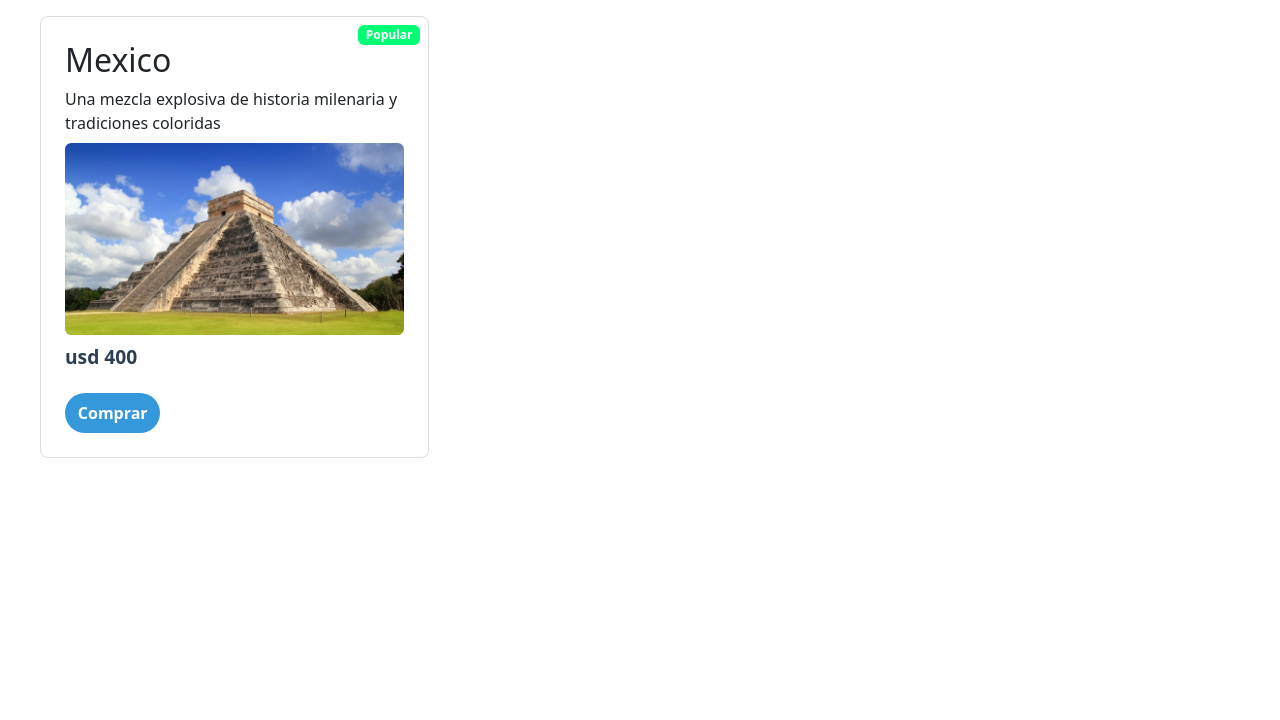
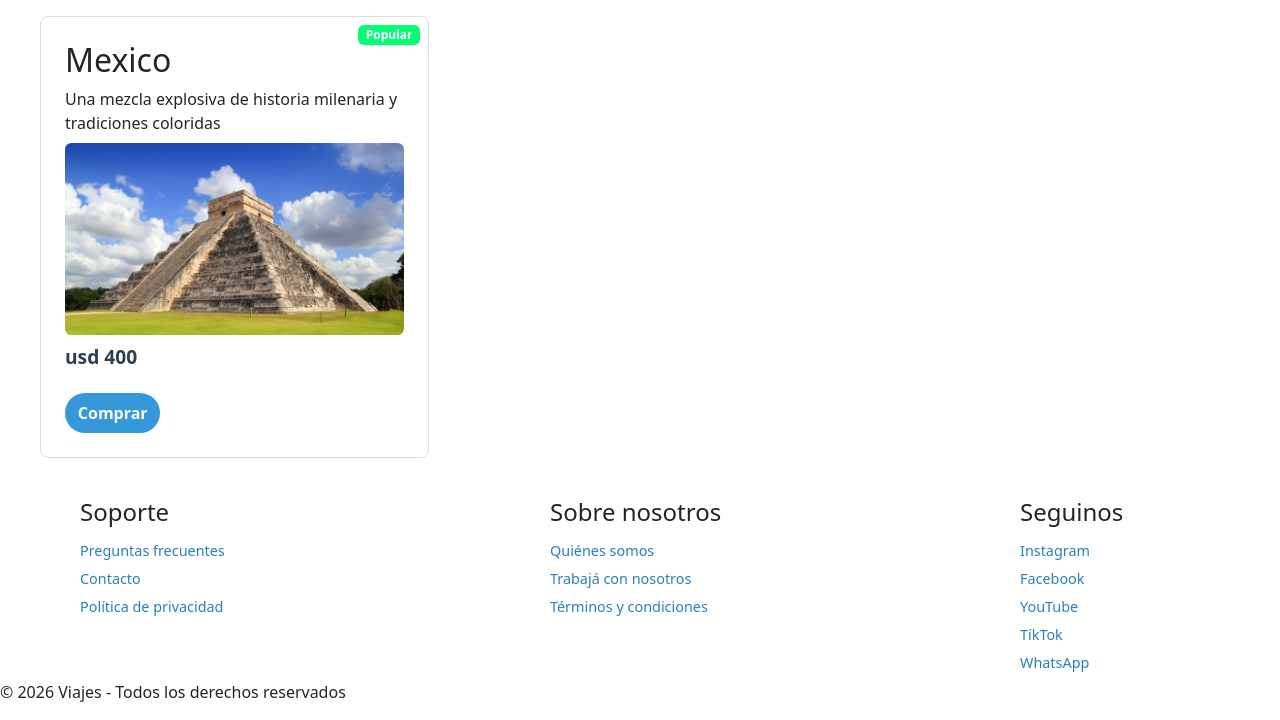
Before and after one commit to Ivon-Vera/destinos, a plain HTML site: page index.html in a window 1280 px wide. Shown: the part 1468-2188 px from the top of the page. Before the commit the page ends 1966 px from the top, so only its background shows below. Drawn offline with nearby package versions, Linux system fonts and the light colour scheme.

Commit message:
configuraciones

```diff
--- a/css/styles.css
+++ b/css/styles.css
@@ -171,6 +171,34 @@ main {
   background-color: rgb(41,128,185);
 }
 
+.footer-contenido {
+  display: flex;
+  justify-content: space-between;
+  flex-wrap: wrap;
+  gap: 2rem;
+  margin: 0 5rem;
+}
+
+.footer-seccion {
+  min-width: 180px;
+}
+
+.footer-seccion h4 {
+  margin-bottom: 0.8rem;
+}
+
+.footer-seccion a {
+  display: block;
+  color: rgb(41,128,185);
+  text-decoration: none;
+  margin-bottom: 0.4rem;
+  font-size: 0.9rem;
+}
+
+.footer-seccion a:hover {
+  color: rgb(8, 42, 152);
+}
+
 @media (max-width: 480px) {
   .destinos {
     grid-template-columns: 1fr;
--- a/index.html
+++ b/index.html
@@ -175,6 +175,44 @@
 </section>
 
 </main>
+<footer class="footer">
+
+  <div class="footer-contenido">
+
+    <!-- SOPORTE -->
+    <div class="footer-seccion">
+      <h4>Soporte</h4>
+      <a href="#">Preguntas frecuentes</a>
+      <a href="#">Contacto</a>
+      <a href="#">Política de privacidad</a>
+    </div>
+
+    <!-- SOBRE NOSOTROS -->
+    <div class="footer-seccion">
+      <h4>Sobre nosotros</h4>
+      <a href="#">Quiénes somos</a>
+      <a href="#">Trabajá con nosotros</a>
+      <a href="#">Términos y condiciones</a>
+    </div>
+
+    <!-- REDES -->
+    <div class="footer-seccion">
+      <h4>Seguinos</h4>
+
+      <a href="#">Instagram</a>
+      <a href="#">Facebook</a>
+      <a href="#">YouTube</a>
+      <a href="#">TikTok</a>
+      <a href="#">WhatsApp</a>
+    </div>
+
+  </div>
+
+  <div class="footer-copy">
+    <p>© 2026 Viajes - Todos los derechos reservados</p>
+  </div>
+
+</footer>
 <script src="https://cdn.jsdelivr.net/npm/bootstrap@5.3.2/dist/js/bootstrap.bundle.min.js"></script>
 </body>
 
```
Also changed, not shown: img/Carrusel.webp (deleted), img/Carrusel2.webp (deleted), img/Carrusel3.webp (deleted), img/Carrusel4.webp (deleted), img/carusel10.webp (deleted), img/carusel11.png (deleted), img/carusel14.webp (deleted), img/carusel5.jpg (deleted), img/carusel6.png (deleted), img/carusel8.jpg (deleted), img/carusel9.png (deleted), img/caruseldiez.webp (deleted).
